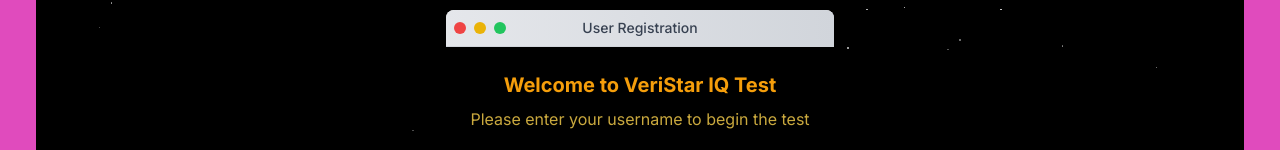
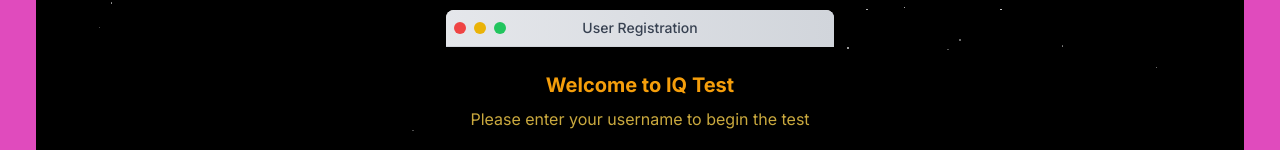
Before and after one commit to ensp1re/Quiz, a Next.js app: page / in a window 1280 px wide. Shown: the part 222-372 px from the top of the page. Built offline with nearby package versions, Linux system fonts and the light colour scheme; no server answers.

Commit message:
some changes

```diff
--- a/components/UsernameForm.tsx
+++ b/components/UsernameForm.tsx
@@ -47,7 +47,7 @@ export default function UsernameForm({ onSubmit }: UsernameFormProps) {
 
             <div className="bg-black p-6">
                 <div className="text-center mb-6">
-                    <h2 className="text-xl font-bold text-amber-500">Welcome to VeriStar IQ Test</h2>
+                    <h2 className="text-xl font-bold text-amber-500">Welcome to IQ Test</h2>
                     <p className="text-amber-300/80 mt-2">Please enter your username to begin the test</p>
                 </div>
 
```
